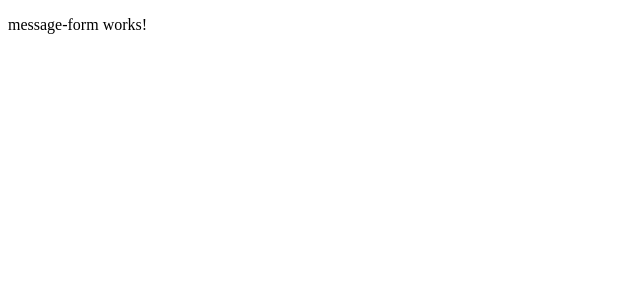
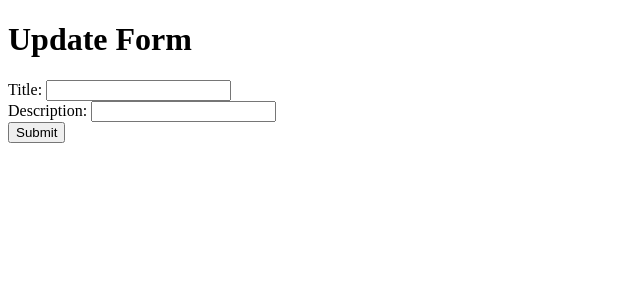
Before and after one commit to jpalomarbl/blog-front-angular, an Angular app: page /message/1 in a window 1280 px wide. Shown: the top 300 px of the page, without its empty margins (0-640 px from the left). Built offline with nearby package versions, Linux system fonts and the light colour scheme; no server answers.

Commit message:
Made html structure for messageForm component

```diff
--- a/src/app/Components/message-form/message-form.component.html
+++ b/src/app/Components/message-form/message-form.component.html
@@ -1 +1,32 @@
-<p>message-form works!</p>
+<div class="main-container">
+    <h1 *ngIf="updateFlag">Update Form</h1>
+    <h1 *ngIf="!updateFlag">Creation Form</h1>
+
+    <form [formGroup]="messageForm" (ngSubmit)="checkSendForm()">
+        <div class="title">
+            <label for="title">
+                Title:
+            </label>
+            <input type="text" name="title" [formControl]="title" />
+            <span class="error" *ngIf="title.errors && title.touched">
+                Title is required
+            </span>
+        </div>
+
+        <div class="description">
+            <label for="description">
+                Description:
+            </label>
+            <input type="text" name="description" [formControl]="description" />
+            <span class="error" *ngIf="description.errors && description.touched">
+                Description is required
+            </span>
+        </div>
+
+        <button type="submit">Submit</button>
+    </form>
+
+    <div id="message-toast" class="no-display">
+        <span></span>
+    </div>
+</div>
```
